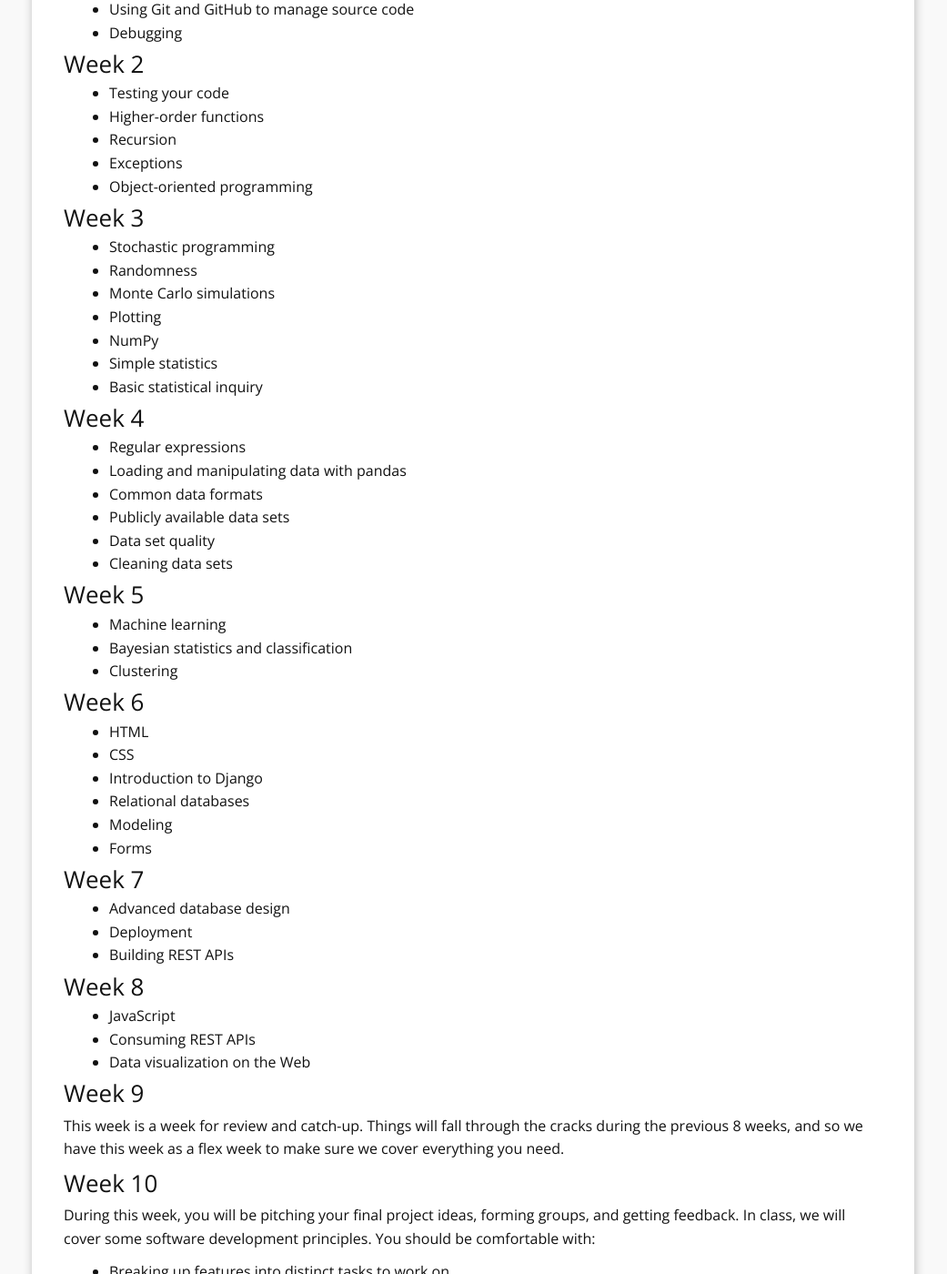
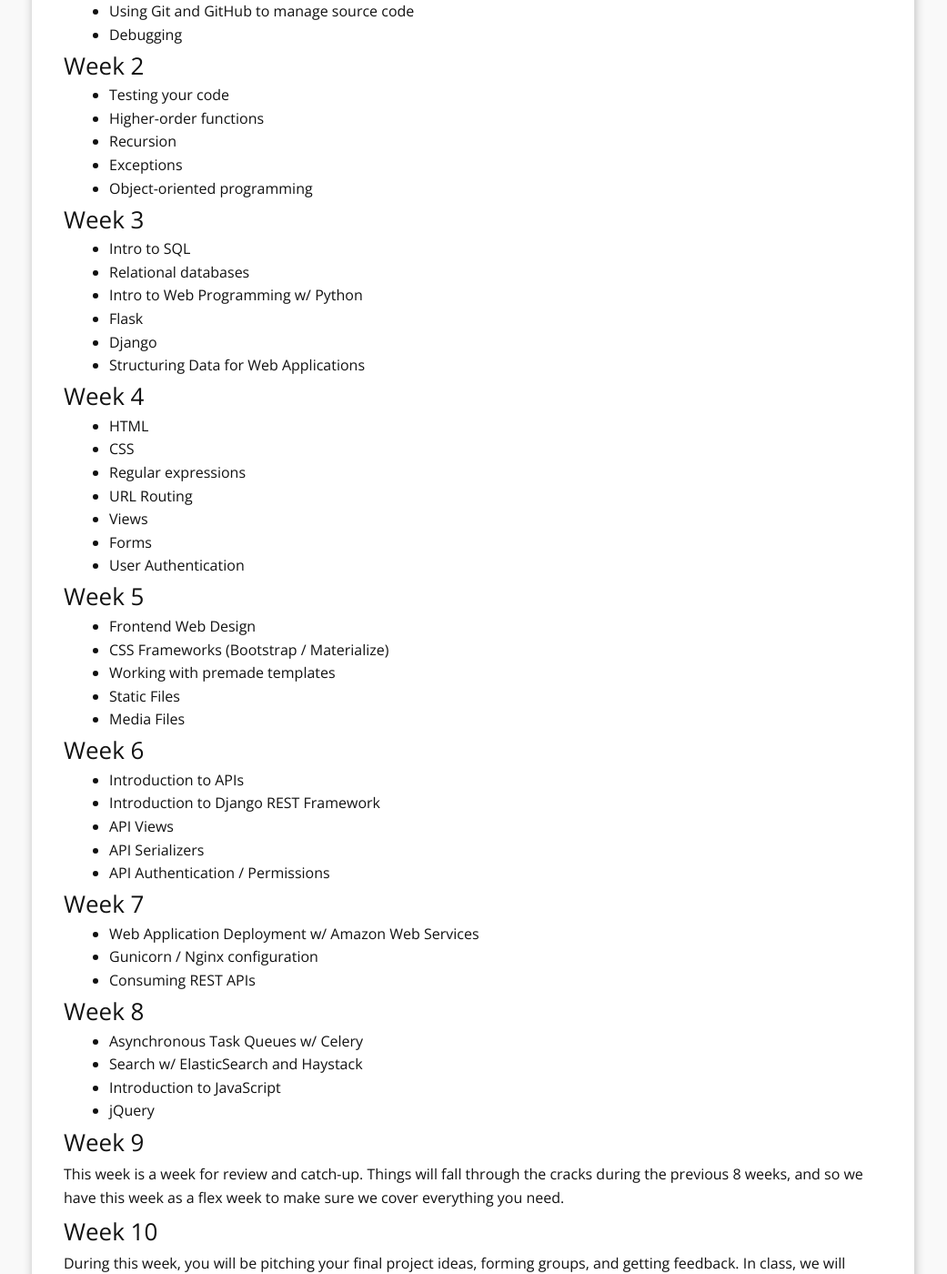
Before and after one commit to tiy-gvl-python/tiy-gvl-python.github.io, a Jekyll site: the page built from d_syllabus.md, in a window 1280 px wide and 1400 px high, scrolled down 1835 px. Shown: the whole window at 91% size, without its empty margins (120-1161 px from the left). Built offline with Jekyll 4.4.1, drawn with Linux system fonts in a browser that asks for light colours; nearby versions of some CDN libraries; some of the changed text lies outside the part shown.

Commit message:
updating page for feb 20126

```diff
--- a/d_syllabus.md
+++ b/d_syllabus.md
@@ -61,49 +61,51 @@ By the end of this week, students should be comfortable with:
 
 ### Week 3
 
-* Stochastic programming
-* Randomness
-* Monte Carlo simulations
-* Plotting
-* NumPy
-* Simple statistics
-* Basic statistical inquiry
+* Intro to SQL
+* Relational databases
+* Intro to Web Programming w/ Python
+* Flask
+* Django
+* Structuring Data for Web Applications
 
 ### Week 4
 
+* HTML
+* CSS
 * Regular expressions
-* Loading and manipulating data with pandas
-* Common data formats
-* Publicly available data sets
-* Data set quality
-* Cleaning data sets
+* URL Routing
+* Views
+* Forms
+* User Authentication
 
 ### Week 5
 
-* Machine learning
-* Bayesian statistics and classification
-* Clustering
+* Frontend Web Design
+* CSS Frameworks (Bootstrap / Materialize)
+* Working with premade templates
+* Static Files
+* Media Files
 
 ### Week 6
 
-* HTML
-* CSS
-* Introduction to Django
-* Relational databases
-* Modeling
-* Forms
+* Introduction to APIs
+* Introduction to Django REST Framework
+* API Views
+* API Serializers
+* API Authentication / Permissions
 
 ### Week 7
 
-* Advanced database design
-* Deployment
-* Building REST APIs
+* Web Application Deployment w/ Amazon Web Services
+* Gunicorn / Nginx configuration
+* Consuming REST APIs
 
 ### Week 8
 
-* JavaScript
-* Consuming REST APIs
-* Data visualization on the Web
+* Asynchronous Task Queues w/ Celery
+* Search w/ ElasticSearch and Haystack
+* Introduction to JavaScript
+* jQuery
 
 ### Week 9
 
@@ -135,10 +137,9 @@ At the end of week 9, you'll present your idea for a final project and get feedb
 become final projects: the projects will be determined by TIY staff after all ideas are presented. During weeks 10, 11
 and 12, you'll work primarily on your capstone project.
 
-This project must use Python. It can be a data project, a web project, a systems programming project, or
-something else! Because this is a general-purpose programming course, the choices are wide. If you are not working on
-a project with a strong visual component, I _highly_ suggest thinking about working with someone from another class to
-make your project visual.
+This project must use Python. It also must be a web project and it is optional that you team up with other backend
+or frontend students.  If you are not working on a project with a strong visual component,
+I _highly_ suggest thinking about working with someone from another class to make your project visual.
 
 ## Policies
 
```
Also changed, not shown: other parts of d_syllabus.md (+1 -1 lines), a_home.md (+2 -2 lines), b_setup.md (+1 -1 lines), c_prework.md (+2 -2 lines).
